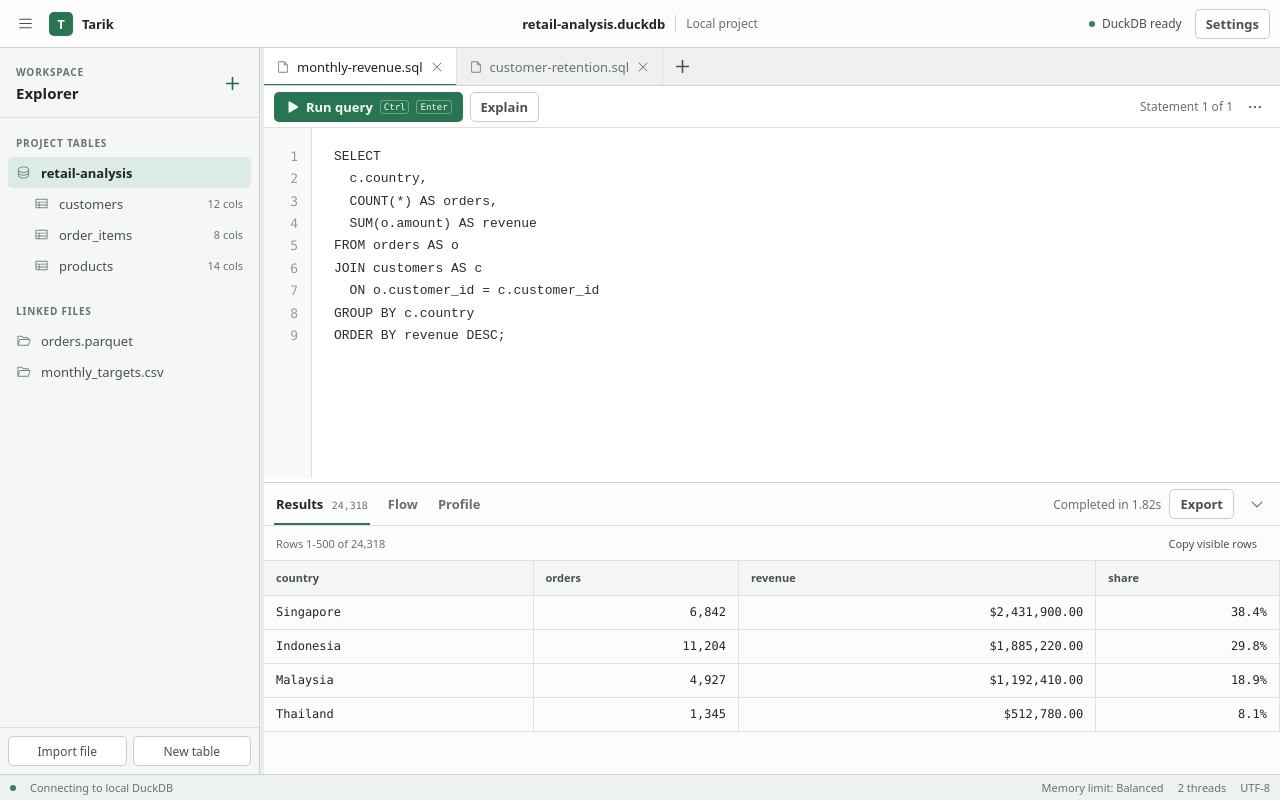
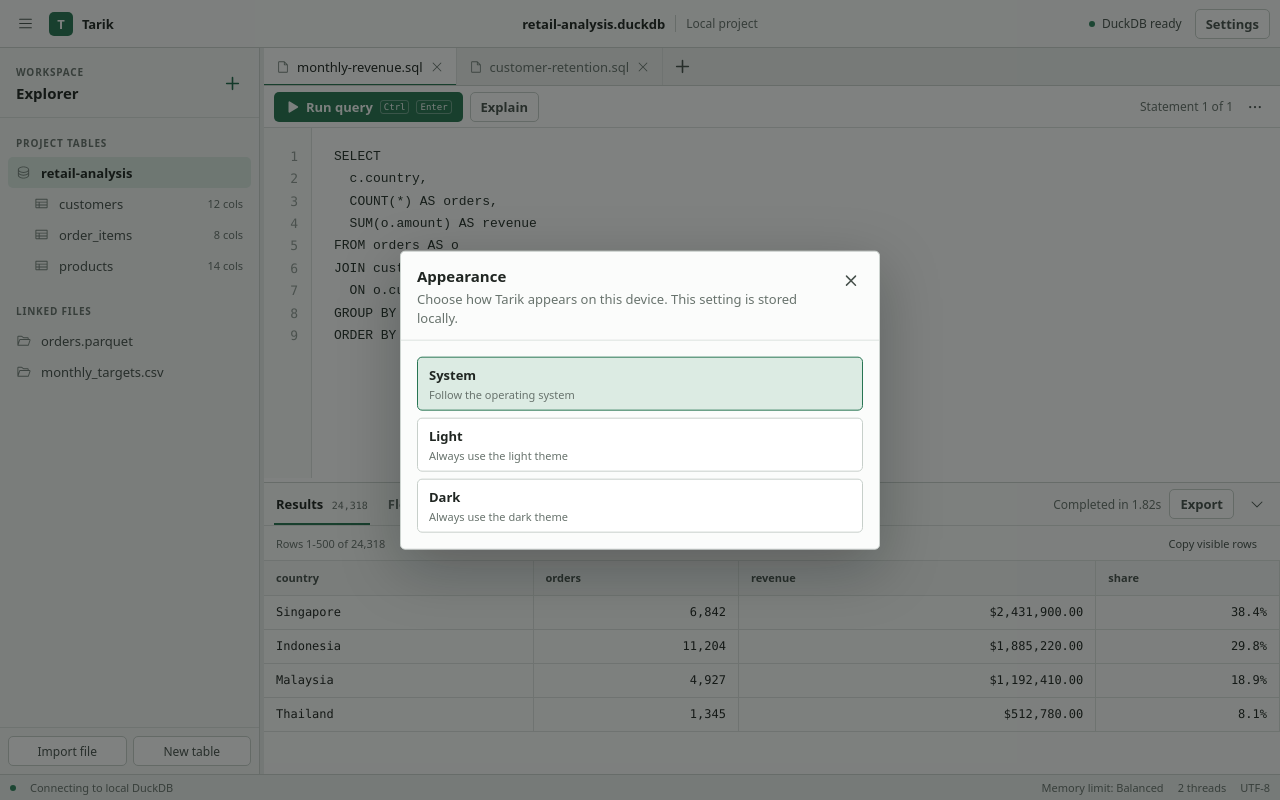
Before and after one commit to ooary/tarik, a React (Vite) app: page / in a window 1280 px wide. Both pictures are taken after a click on the button "Settings". Built offline with nearby package versions, Linux system fonts and the light colour scheme.

Commit message:
feat(settings): add persisted theme control
Expose system, light, and dark preferences through the accessible Settings dialog and verify changes flow through the SQLite-backed repository.\n\nTask: E1-T3

```diff
--- a/src/App.css
+++ b/src/App.css
@@ -171,6 +171,42 @@ button:active {
   border-color: var(--border-control);
   background: var(--surface-control);
   font-weight: 590;
+}
+
+.theme-choices {
+  display: grid;
+  gap: 7px;
+}
+
+.theme-choice {
+  display: grid;
+  gap: 3px;
+  min-height: 54px;
+  border: 1px solid var(--border-control);
+  border-radius: var(--radius-control);
+  padding: 8px 11px;
+  color: var(--text-primary);
+  background: var(--surface-control);
+  text-align: left;
+  cursor: pointer;
+}
+
+.theme-choice:hover {
+  background: var(--surface-hover);
+}
+
+.theme-choice[aria-pressed="true"] {
+  border-color: var(--accent-solid);
+  background: var(--accent-soft);
+}
+
+.theme-choice span {
+  font-weight: 650;
+}
+
+.theme-choice small {
+  color: var(--text-muted);
+  font-size: 11px;
 }
 
 .engine-status {
--- a/src/App.tsx
+++ b/src/App.tsx
@@ -2,6 +2,7 @@ import * as Tabs from "@radix-ui/react-tabs";
 import { CaretDownIcon, CaretUpIcon, DatabaseIcon, DotsThreeIcon, FileIcon, FolderOpenIcon, ListIcon, PlusIcon, PlayIcon, TableIcon, XIcon } from "@phosphor-icons/react";
 import { useEffect, useRef, useState } from "react";
 import "./App.css";
+import { Dialog } from "./components/ui";
 import {
   createWorkbenchPreferencesRepository,
   defaultWorkbenchPreferences,
@@ -162,7 +163,30 @@ function App() {
 
         <div className="header-actions">
           <span className="engine-status"><span aria-hidden="true" className="status-mark" /> DuckDB ready</span>
-          <button className="text-button" type="button">Settings</button>
+          <Dialog
+            description="Choose how Tarik appears on this device. This setting is stored locally."
+            title="Appearance"
+            trigger={<button className="text-button" type="button">Settings</button>}
+          >
+            <div aria-label="Theme" className="theme-choices" role="group">
+              {(["system", "light", "dark"] as const).map((theme) => (
+                <button
+                  aria-pressed={preferences.theme === theme}
+                  className="theme-choice"
+                  key={theme}
+                  onClick={() => updatePreferences({ theme })}
+                  type="button"
+                >
+                  <span>{theme[0].toUpperCase() + theme.slice(1)}</span>
+                  <small>
+                    {theme === "system"
+                      ? "Follow the operating system"
+                      : `Always use the ${theme} theme`}
+                  </small>
+                </button>
+              ))}
+            </div>
+          </Dialog>
         </div>
       </header>
 
```
Also changed, not shown: 1 other file (tests, documents, lock files or other folders).
